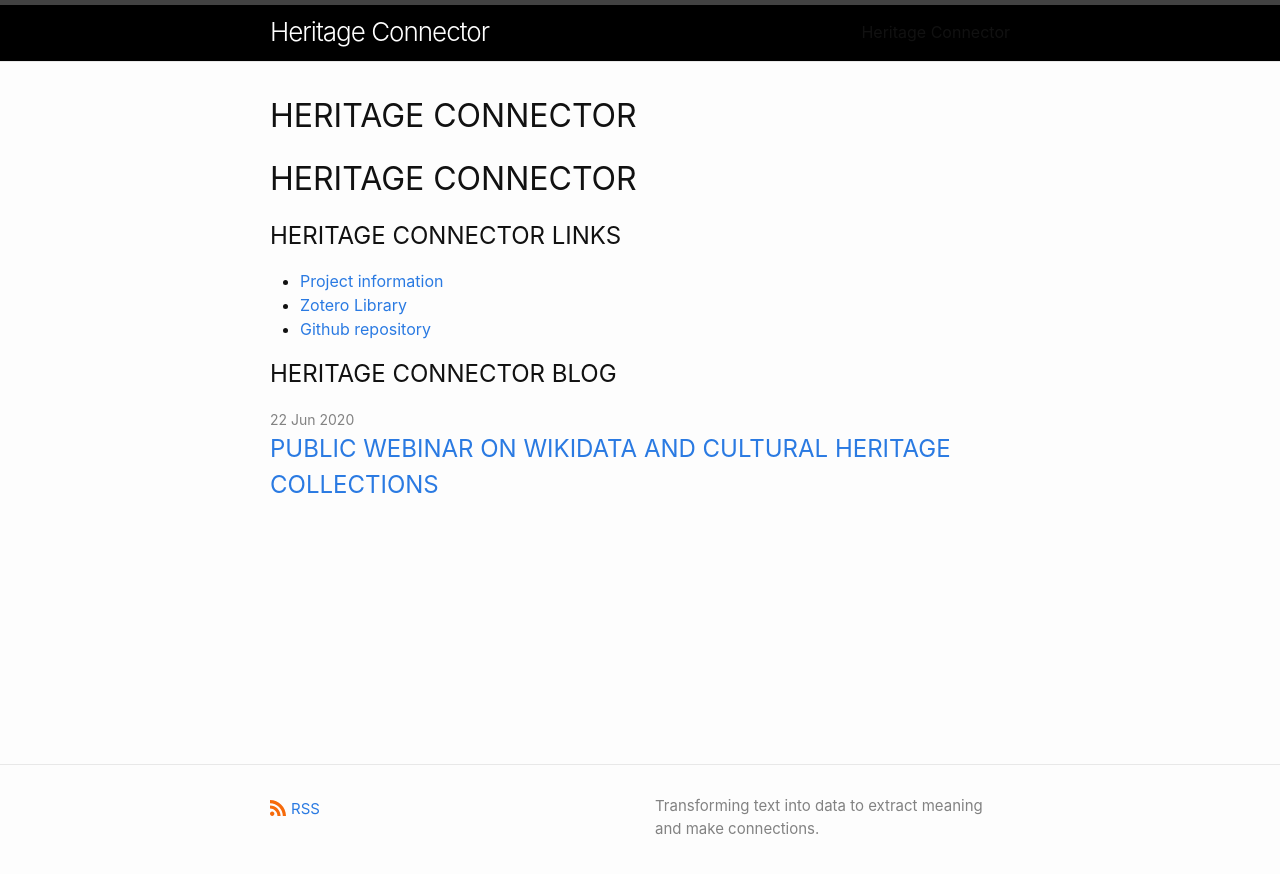
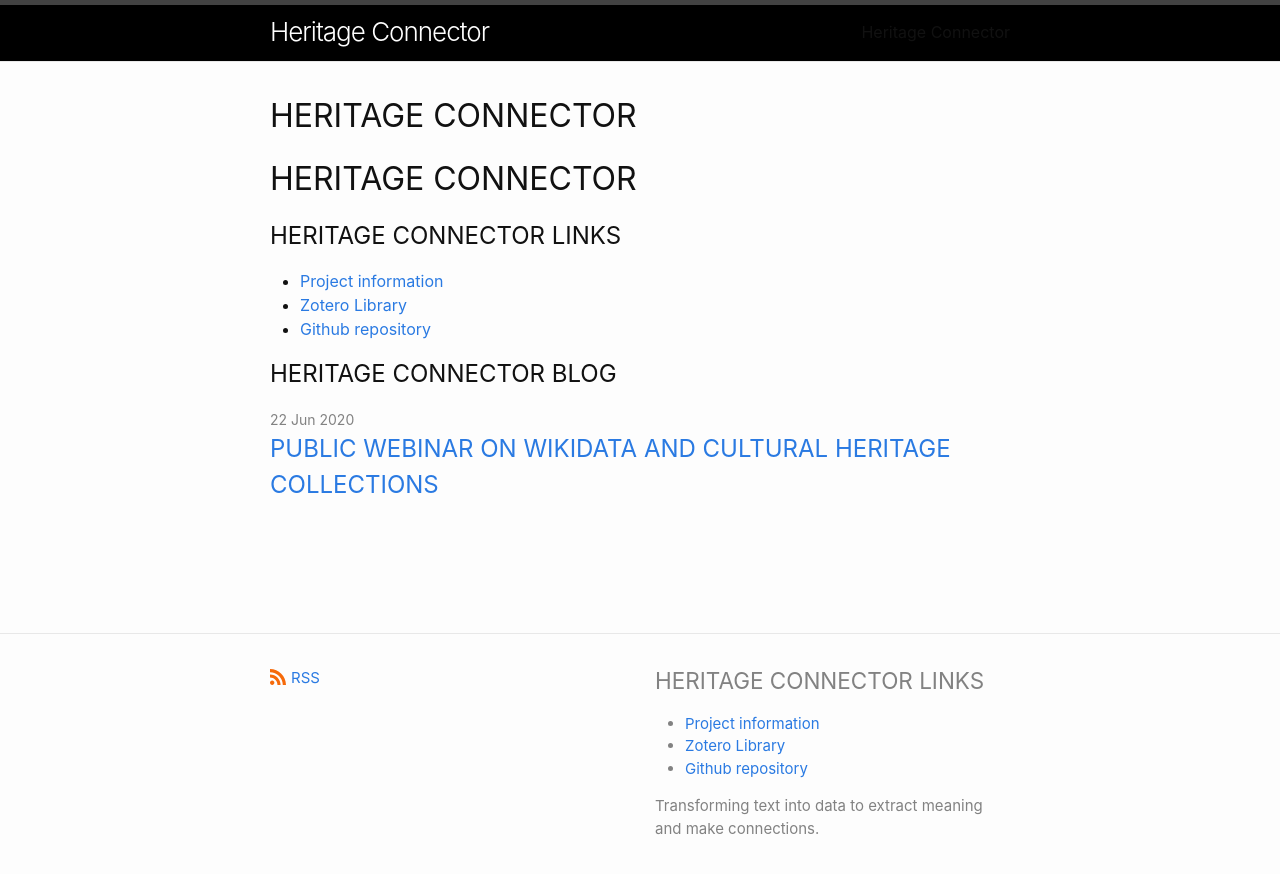
Before and after one commit to portableant/heritageconnector, a Jekyll site: the page built from README.md, in a window 1280 px wide. Shown: the top 874 px of the page. Built offline with Jekyll 4.4.1, drawn with Linux system fonts in a browser that asks for light colours; some web fonts are replaced; our own code applies the rules of GitHub Pages for plain Markdown files.

Commit message:
Update footer.html

```diff
--- a/_includes/footer.html
+++ b/_includes/footer.html
@@ -24,6 +24,20 @@
       {%- endif %}
       </div>
       <div class="footer-col">
+        <h2>Heritage Connector Links</h2>
+
+                <ul>
+                    <li>
+                        <a href="https://www.sciencemuseumgroup.org.uk/project/heritage-connector/">Project information</a>
+                    </li>
+                    <li>
+                        <a href="https://www.zotero.org/groups/2439363/heritage_connector">Zotero Library</a>
+                    </li>
+                    <li>
+                        <a href="https://github.com/TheScienceMuseum/heritage-connector/">Github repository</a>
+                    </li>
+                </ul>
+
         <p>{{ site.description | escape }}</p>
       </div>
     </div>
```
